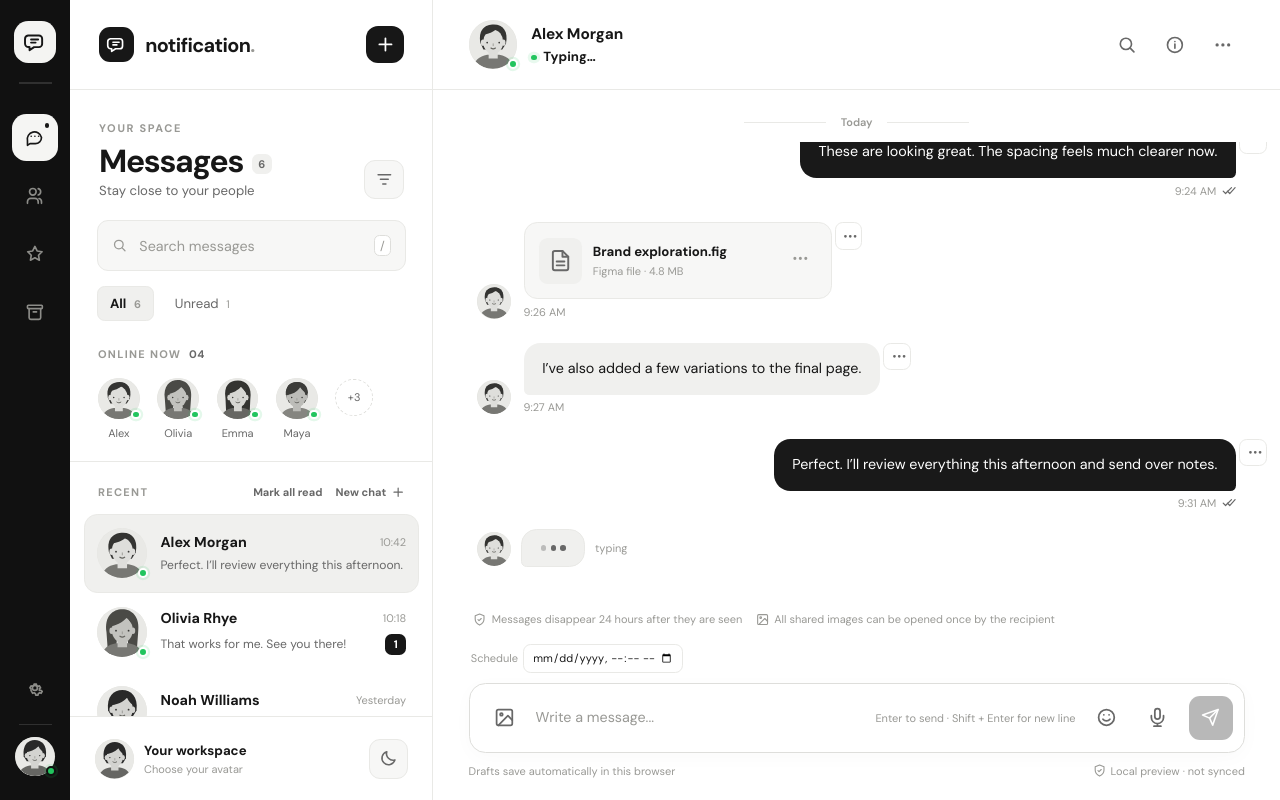
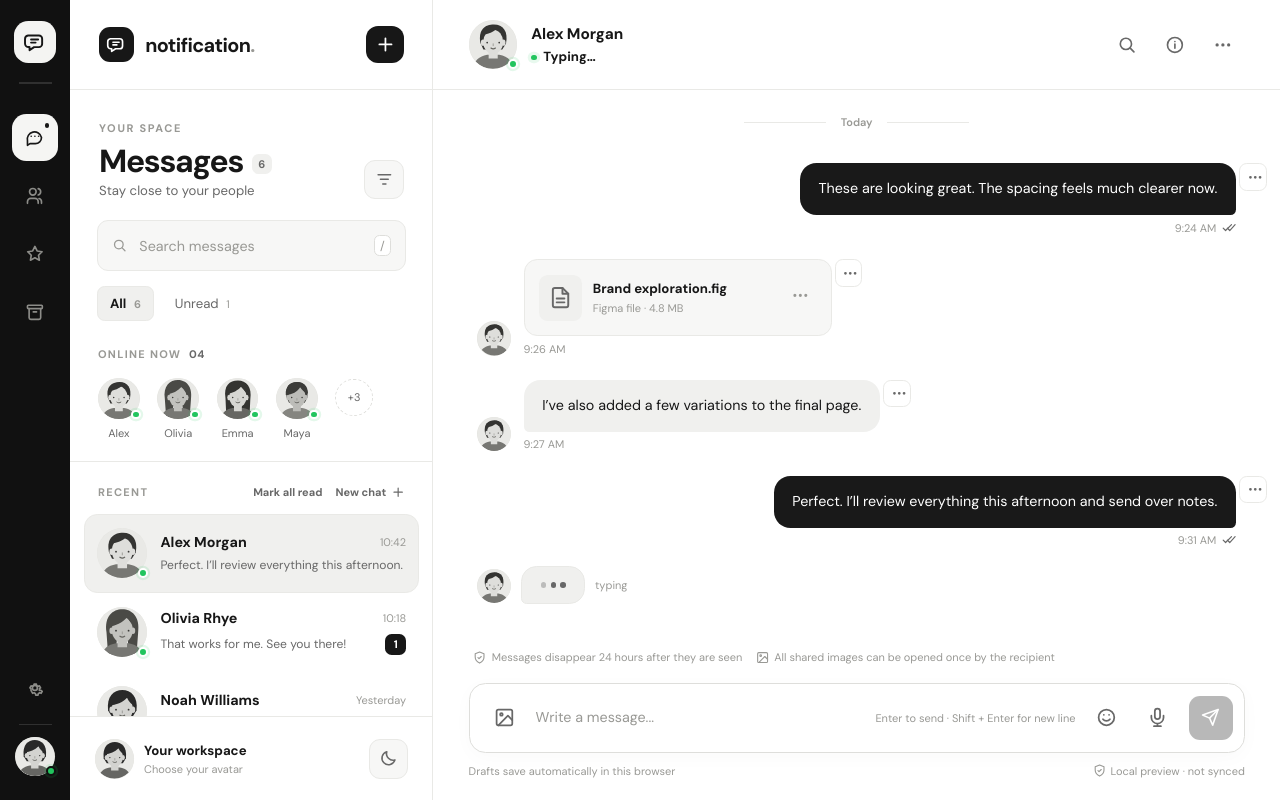
Before and after one commit to arman-somani/notification, a React (Vite) app: page / in a window 1280 px wide. Built offline with nearby package versions, Linux system fonts and the light colour scheme.

Commit message:
Remove schedule date control from message composer

```diff
--- a/src/App.jsx
+++ b/src/App.jsx
@@ -854,7 +854,7 @@ function App() {
             <form className="composer-wrap" onSubmit={handleSend}>
               {(replyTarget || editingMessageId) && <div className="composer-context"><span>{editingMessageId ? 'Editing message' : 'Replying to ' + (replyTarget?.sender || activeConversation.name)}</span><strong>{editingMessageId ? 'Update your message' : (replyTarget?.text || 'Message')}</strong><button type="button" onClick={() => { setReplyTarget(null); setEditingMessageId(null); setMessageText('') }} aria-label="Cancel reply or edit"><Icon name="close" size={14} /></button></div>}
               {showPollComposer && <div className="poll-composer"><input value={pollQuestion} onChange={(event) => setPollQuestion(event.target.value)} placeholder="Ask a question" /><textarea value={pollOptions} onChange={(event) => setPollOptions(event.target.value)} placeholder={'Option one\nOption two'} rows={3} /><div><button type="button" onClick={() => setShowPollComposer(false)}>Cancel</button><button type="button" onClick={createPoll}>Create poll</button></div></div>}
-              <div className="composer-options">{activeConversation.status === 'group' && <button type="button" className="view-once-toggle" onClick={() => setShowPollComposer((show) => !show)}>Create poll</button>}<span className="retention-policy-note"><Icon name="shield" size={12} /> Messages disappear 24 hours after they are seen</span><span className="image-policy-note"><Icon name="image" size={12} /> All shared images can be opened once by the recipient</span><label>Schedule <input type="datetime-local" value={scheduleAt} onChange={(event) => setScheduleAt(event.target.value)} /></label></div>
+              <div className="composer-options">{activeConversation.status === 'group' && <button type="button" className="view-once-toggle" onClick={() => setShowPollComposer((show) => !show)}>Create poll</button>}<span className="retention-policy-note"><Icon name="shield" size={12} /> Messages disappear 24 hours after they are seen</span><span className="image-policy-note"><Icon name="image" size={12} /> All shared images can be opened once by the recipient</span></div>
               <div className="composer">
                 <input ref={fileInputRef} type="file" accept="image/*" className="visually-hidden" onChange={handleFile} />
                 <button type="button" className="composer-action" onClick={() => fileInputRef.current?.click()} aria-label="Share an image" title="Share an image"><Icon name="image" size={19} /></button>
```
